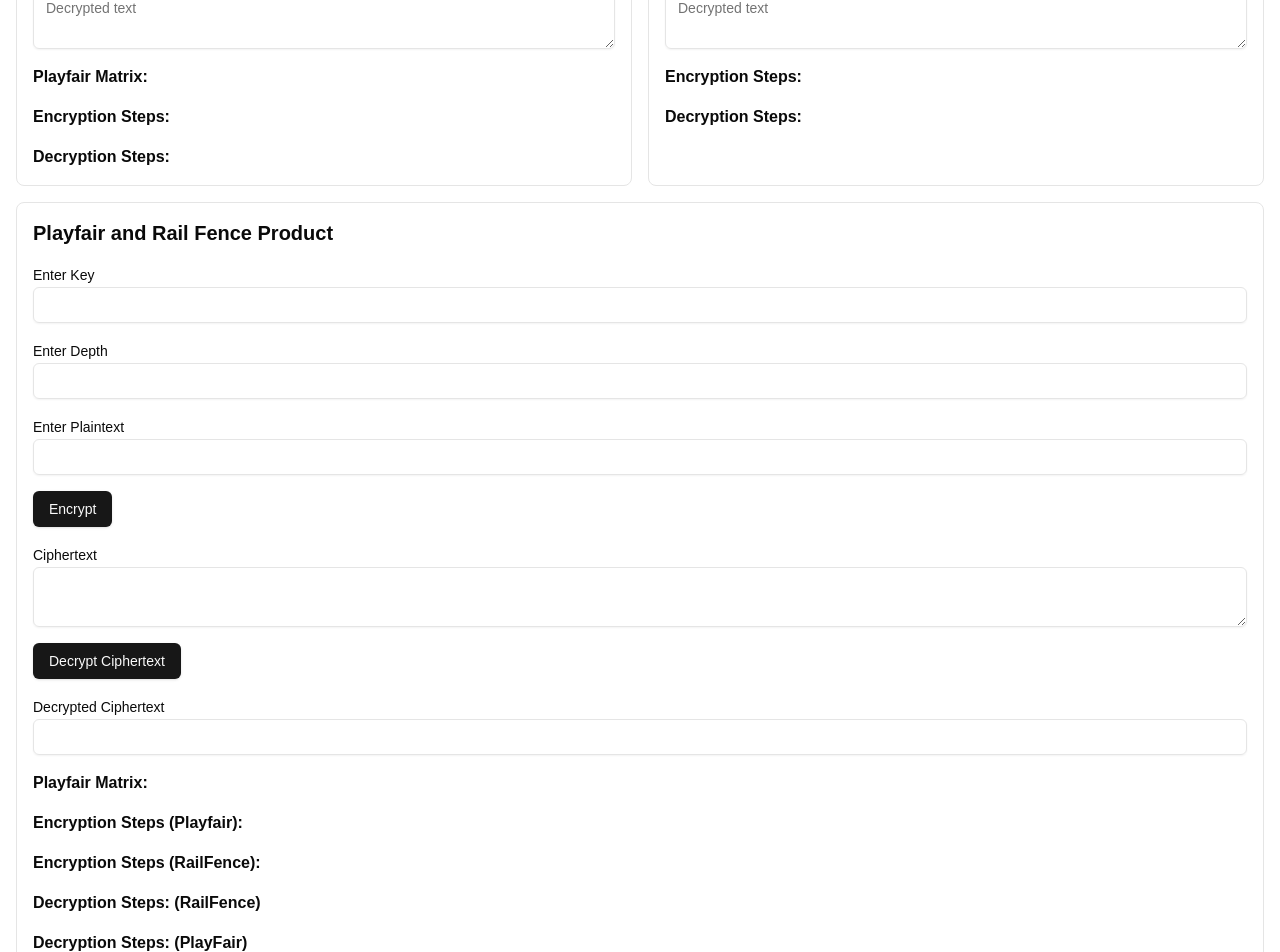
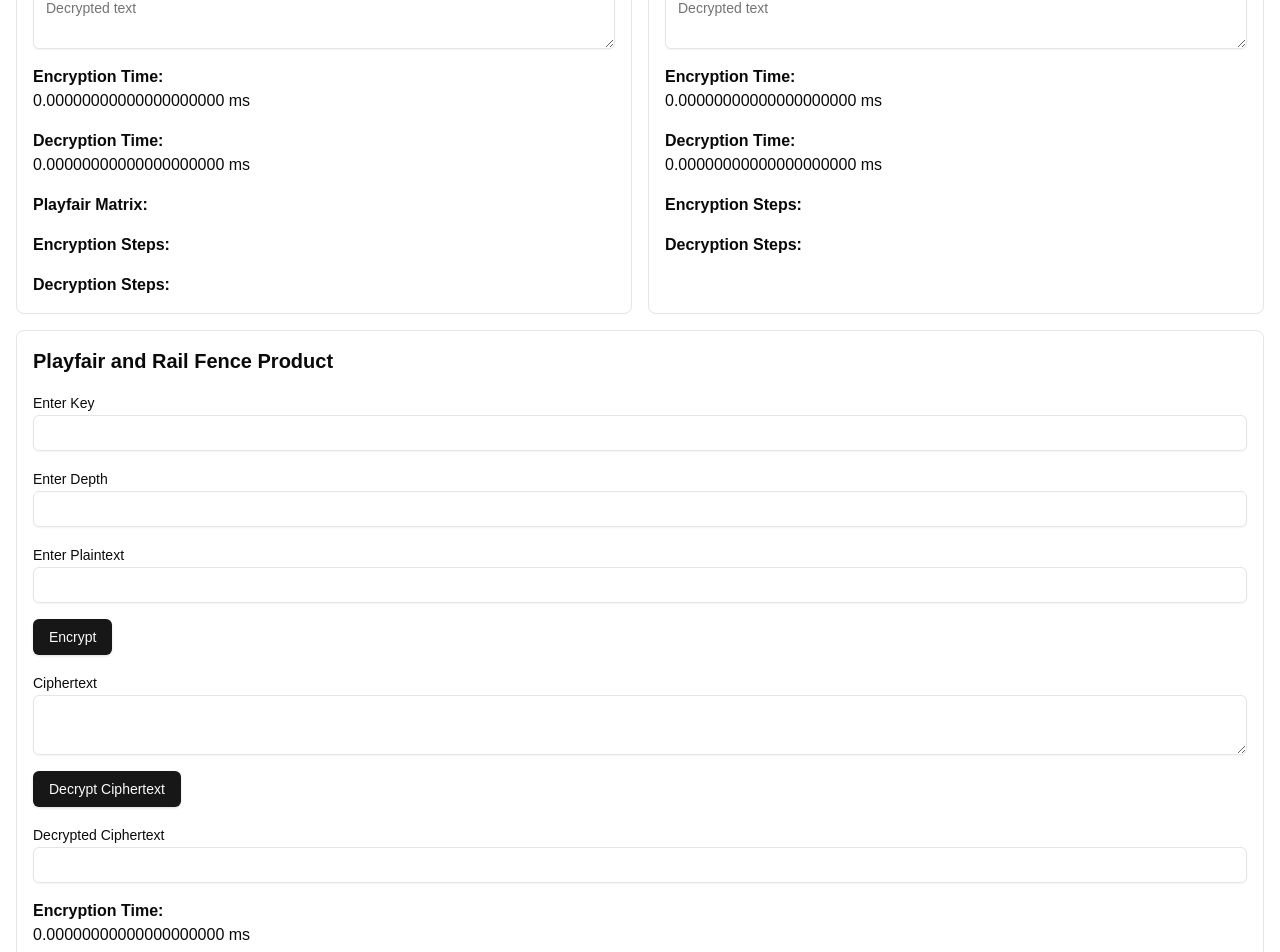
Before and after one commit to Saply/ccs6314-assignment, a Next.js app in the folder src/: page / in a window 1280 px wide. Shown: the part 600-1552 px from the top of the page. Built offline with nearby package versions, Linux system fonts and the light colour scheme.

Commit message:
add time taken to encrypt and decrypt for product cipher

```diff
--- a/src/components/PlayFairRailFenceProduct.tsx
+++ b/src/components/PlayFairRailFenceProduct.tsx
@@ -19,19 +19,23 @@ const PlayFairRailFenceProduct = () => {
   const [decryptionSteps, setDecryptionSteps] = useState<string[]>([])
   const [encryptionSteps2, setEncryptionSteps2] = useState<string[]>([])
   const [decryptionSteps2, setDecryptionSteps2] = useState<string[]>([])
+  const [encryptionTime, setEncryptionTime] = useState(0)
+  const [decryptionTime, setDecryptionTime] = useState(0)
 
   const handleEncrypt = () => {
     if (!key || !plaintext) {
       alert("Key and Plaintext are required")
       return
     }
-
+    const startTime = performance.now()
     const { matrix, steps: matrixSteps } = generatePlayfairMatrix(key)
     const { ciphertext: playfairCipher, steps: playfairEncryptSteps } = encrypt(plaintext, matrix)
     setCiphertext(playfairCipher)
     setMatrixSteps(matrixSteps)
     setEncryptionSteps(playfairEncryptSteps)
     const { ciphertext: railFenceCipher, steps: railFenceEncryptSteps } = encryptRailFence(playfairCipher, parseInt(depth))
+    const endTime = performance.now()
+    setEncryptionTime(endTime - startTime)
     setCiphertext(railFenceCipher)
     setEncryptionSteps2(railFenceEncryptSteps)
   }
@@ -41,11 +45,14 @@ const PlayFairRailFenceProduct = () => {
       alert("Key and Ciphertext are required")
       return
     }
+    const startTime = performance.now()
     const { plaintext: decryptedRailFence, steps: railfenceDecryptSteps } = decryptRailFence(ciphertext, parseInt(depth))
     setDecryptedText(decryptedRailFence)
     setDecryptionSteps(railfenceDecryptSteps)
     const { matrix } = generatePlayfairMatrix(key)
     const { plaintext: decryptedPlayfair, steps: playfairDecryptSteps } = decrypt(decryptedRailFence, matrix)
+    const endTime = performance.now()
+    setDecryptionTime(endTime - startTime)
     setDecryptedText(decryptedPlayfair)
     setDecryptionSteps2(playfairDecryptSteps)
 
@@ -76,6 +83,15 @@ const PlayFairRailFenceProduct = () => {
         <div>
           <Label>Decrypted Ciphertext</Label>
           <Input value={decryptedText} readOnly />
+        </div>
+        {/* Display Encryption and Decryption Times */}
+        <div>
+          <h4 className="font-semibold">Encryption Time:</h4>
+          <p>{encryptionTime.toFixed(20)} ms</p>
+        </div>
+        <div>
+          <h4 className="font-semibold">Decryption Time:</h4>
+          <p>{decryptionTime.toFixed(20)} ms</p>
         </div>
         <div>
           <h4 className="font-semibold">Playfair Matrix:</h4>
--- a/src/components/PlayfairCipher.tsx
+++ b/src/components/PlayfairCipher.tsx
@@ -6,7 +6,7 @@ import { Input } from "@/components/ui/input"
 import { Label } from "@/components/ui/label"
 import { Textarea } from "@/components/ui/textarea"
 
-export const generatePlayfairMatrix = (key: string): { matrix: string[][]; steps: string[] } => {
+export const generatePlayfairMatrix = (key: string): { matrix: string[][]; steps: string[]} => {
   const alphabet = "ABCDEFGHIKLMNOPQRSTUVWXYZ"
   const uniqueChars = Array.from(new Set(key.toUpperCase().replace(/J/g, "I") + alphabet))
   console.log(uniqueChars)
@@ -19,10 +19,11 @@ export const generatePlayfairMatrix = (key: string): { matrix: string[][]; steps
     matrix.map((row) => row.join(" ")).join("\n"),
   ]
 
-  return { matrix, steps }
+  return { matrix, steps}
 }
 
-export const encrypt = (plaintext: string, matrix: string[][]): { ciphertext: string; steps: string[] } => {
+export const encrypt = (plaintext: string, matrix: string[][]): { ciphertext: string; steps: string[]} => {
+
   const steps: string[] = []
   let ciphertext = ""
   const pairs =
@@ -37,10 +38,12 @@ export const encrypt = (plaintext: string, matrix: string[][]): { ciphertext: st
 
   steps.push(`Plaintext pairs: ${pairs.join(" ")}`)
 
+  //If both letters in a pair are the same, the second letter is replaced with 'X
   for (const pair of pairs) {
     let [a, b] = pair.split("")
     if (a === b) b = "X"
 
+    //Finds the row and column of both letters (a and b) in the Playfair matrix.
     let rowA, colA, rowB, colB
     for (let i = 0; i < 5; i++) {
       for (let j = 0; j < 5; j++) {
@@ -67,11 +70,11 @@ export const encrypt = (plaintext: string, matrix: string[][]): { ciphertext: st
     steps.push(`${pair} -> ${encryptedPair}`)
     ciphertext += encryptedPair
   }
-
-  return { ciphertext, steps }
+  return { ciphertext, steps}
 }
 
-export const decrypt = (ciphertext: string, matrix: string[][]): { plaintext: string; steps: string[] } => {
+export const decrypt = (ciphertext: string, matrix: string[][]): { plaintext: string; steps: string[]} => {
+
   const steps: string[] = []
   let plaintext = ""
   const pairs = ciphertext.match(/[A-Z]{2}/g) || []
@@ -108,7 +111,7 @@ export const decrypt = (ciphertext: string, matrix: string[][]): { plaintext: st
     plaintext += decryptedPair
   }
 
-  return { plaintext, steps }
+  return { plaintext, steps}
 }
 
 export default function PlayfairCipher() {
@@ -119,21 +122,33 @@ export default function PlayfairCipher() {
   const [matrixSteps, setMatrixSteps] = useState<string[]>([])
   const [encryptionSteps, setEncryptionSteps] = useState<string[]>([])
   const [decryptionSteps, setDecryptionSteps] = useState<string[]>([])
+  const [encryptionTime, setEncryptionTime] = useState(0)
+  const [decryptionTime, setDecryptionTime] = useState(0)
 
   const handleEncrypt = () => {
-    const { matrix, steps: matrixSteps } = generatePlayfairMatrix(key)
-    const { ciphertext, steps: encryptSteps } = encrypt(plaintext, matrix)
+    const startTime = performance.now()
+    const { matrix, steps: matrixSteps} = generatePlayfairMatrix(key)
+    const { ciphertext, steps: encryptSteps} = encrypt(plaintext, matrix)
+    const endTime = performance.now()
+    const time = endTime - startTime
+    console.log(time)
     setCiphertext(ciphertext)
     setMatrixSteps(matrixSteps)
     setEncryptionSteps(encryptSteps)
+    setEncryptionTime(time)
   }
 
   const handleDecrypt = () => {
-    const { matrix, steps: matrixSteps } = generatePlayfairMatrix(key)
-    const { plaintext, steps: decryptSteps } = decrypt(ciphertext, matrix)
+    const startTime = performance.now()
+    const { matrix, steps: matrixSteps} = generatePlayfairMatrix(key)
+    const { plaintext, steps: decryptSteps} = decrypt(ciphertext, matrix)
+    const endTime = performance.now()
+    const time = endTime - startTime
+    console.log(time)
     setDecryptedText(plaintext)
     setMatrixSteps(matrixSteps)
     setDecryptionSteps(decryptSteps)
+    setDecryptionTime(time)
   }
 
   return (
@@ -168,6 +183,15 @@ export default function PlayfairCipher() {
           <Label htmlFor="playfair-decrypted">Decrypted Text</Label>
           <Textarea id="playfair-decrypted" value={decryptedText} readOnly placeholder="Decrypted text" />
         </div>
+        {/* Display Encryption and Decryption Times */}
+        <div>
+          <h4 className="font-semibold">Encryption Time:</h4>
+          <p>{encryptionTime.toFixed(20)} ms</p>
+        </div>
+        <div>
+          <h4 className="font-semibold">Decryption Time:</h4>
+          <p>{decryptionTime.toFixed(20)} ms</p>
+        </div>
         <div>
           <h4 className="font-semibold">Playfair Matrix:</h4>
           {matrixSteps.map((step, index) => (
--- a/src/components/RailFenceCipher.tsx
+++ b/src/components/RailFenceCipher.tsx
@@ -78,17 +78,25 @@ export default function RailFenceCipher() {
   const [decryptedText, setDecryptedText] = useState("")
   const [encryptionSteps, setEncryptionSteps] = useState<string[]>([])
   const [decryptionSteps, setDecryptionSteps] = useState<string[]>([])
+  const [encryptionTime, setEncryptionTime] = useState(0)
+  const [decryptionTime, setDecryptionTime] = useState(0)
 
   const handleEncrypt = () => {
+    const startTime = performance.now()
     const { ciphertext, steps } = encryptRailFence(plaintext, depth)
+    const endTime = performance.now()
     setCiphertext(ciphertext)
     setEncryptionSteps(steps)
+    setEncryptionTime(endTime - startTime)
   }
 
   const handleDecrypt = () => {
+    const startTime = performance.now()
     const { plaintext, steps } = decryptRailFence(ciphertext, depth)
+    const endTime = performance.now()
     setDecryptedText(plaintext)
     setDecryptionSteps(steps)
+    setDecryptionTime(endTime - startTime)
   }
 
   return (
@@ -129,6 +137,16 @@ export default function RailFenceCipher() {
           <Label htmlFor="rail-fence-decrypted">Decrypted Text</Label>
           <Textarea id="rail-fence-decrypted" value={decryptedText} readOnly placeholder="Decrypted text" />
         </div>
+        {/* Display Encryption and Decryption Times */}
+        <div>
+          <h4 className="font-semibold">Encryption Time:</h4>
+          <p>{encryptionTime.toFixed(20)} ms</p>
+        </div>
+        <div>
+          <h4 className="font-semibold">Decryption Time:</h4>
+          <p>{decryptionTime.toFixed(20)} ms</p>
+        </div>
+
         <div>
           <h4 className="font-semibold">Encryption Steps:</h4>
           {encryptionSteps.map((step, index) => (
```
